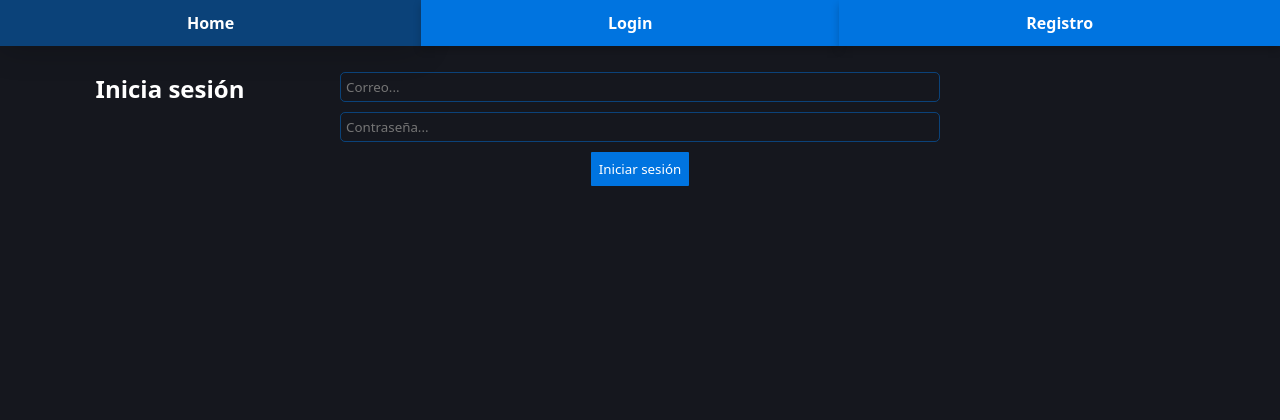
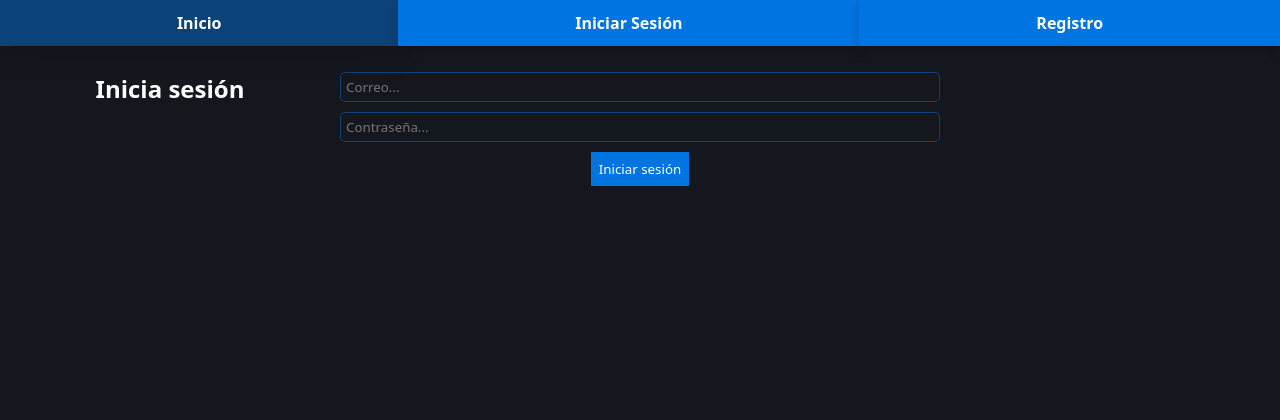
Before and after one commit to gabo4466/battleNet, a PHP site: page /login.php in a window 1280 px wide. Shown: the top 420 px of the page. Run offline with PHP 8.4, Linux system fonts and the light colour scheme.

Commit message:
Fixed login

```diff
--- a/controller/login.controller.php
+++ b/controller/login.controller.php
@@ -1,4 +1,5 @@
 <?php
+
 // Comprobar que el usuario venga por la ruta correcta (submit del formulario de login)
 if (isset($_POST["submit"])){
 
--- a/includes/navbar.php
+++ b/includes/navbar.php
@@ -1,16 +1,20 @@
+<?php
+session_start();
+?>
 <nav>
-    <a class="navOption" href="index.php">Home</a>
-    <a class="navOption" href="login.php">Login</a>
+    <a class="navOption" href="index.php">Inicio</a>
+
 
     <?php
 
         if (isset($_SESSION["userId"])){
     ?>
 
-    <a class='navOption' href='controller/logout.controller.php'>Cerrar sesión</a>"
+    <a class='navOption' href='controller/logout.controller.php'>Cerrar sesión</a>
     <?php
         }else{
     ?>
+    <a class="navOption" href="login.php">Iniciar Sesión</a>
     <a class='navOption' href='signup.php'>Registro</a>
     <?php
         }
--- a/model/Login.class.php
+++ b/model/Login.class.php
@@ -38,9 +38,9 @@ class Login extends DBConnection {
                 header("location: ../login.php?error=usernotfound");
                 exit();
             }
+            session_start();
             $userAux = $stmt->fetchAll(PDO::FETCH_ASSOC);
             $user = new User($userAux[0]["users_name"], $userAux[0]["users_nif"], $userAux[0]["users_address"], $userAux[0]["users_email"], $userAux[0]["users_nickname"], $userAux[0]["id_users"]);
-            session_start();
             $_SESSION["userId"] = $user->getId();
             $_SESSION["userName"] = $user->getName();
             $_SESSION["userEmail"] = $user->getEmail();
```
